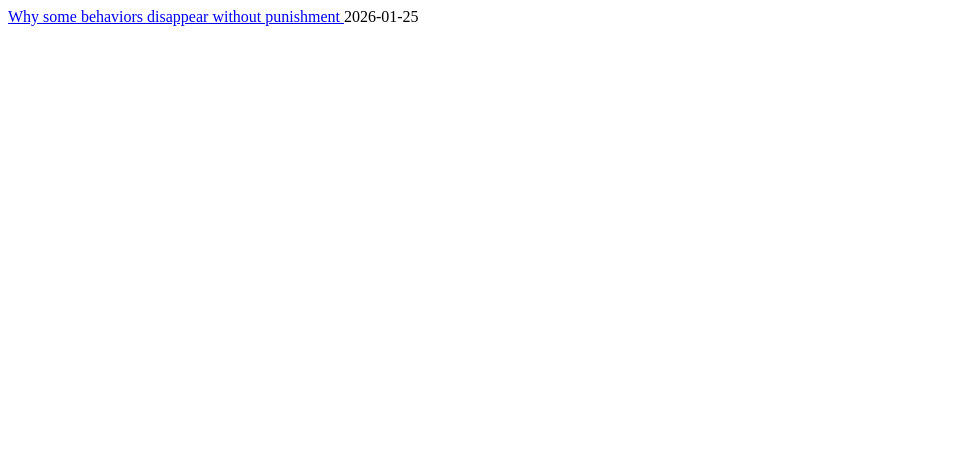
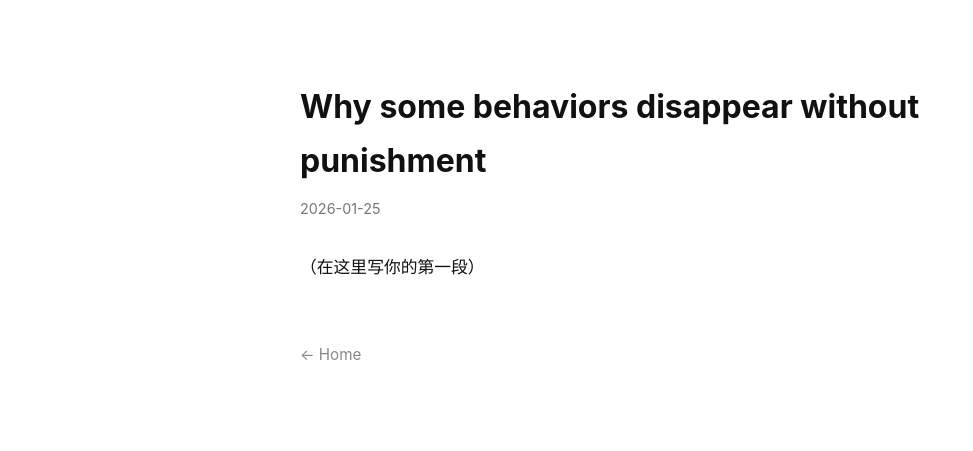
Before and after one commit to ch777ss/ch777ss.github.io, a plain HTML site: page notes/why-some-behaviors-disappear.html in a window 1280 px wide. Shown: the whole page, without its empty margins (0-973 px from the left). Drawn offline with Linux system fonts and the light colour scheme.

Commit message:
Update why-some-behaviors-disappear.html

```diff
--- a/notes/why-some-behaviors-disappear.html
+++ b/notes/why-some-behaviors-disappear.html
@@ -1,6 +1,68 @@
-<div class="note">
-  <a href="notes/why-some-behaviors-disappear.html">
-    Why some behaviors disappear without punishment
-  </a>
-  <span class="date">2026-01-25</span>
-</div>
+<!DOCTYPE html>
+<html lang="en">
+<head>
+  <meta charset="UTF-8" />
+  <meta name="viewport" content="width=device-width, initial-scale=1" />
+  <title>Why some behaviors disappear without punishment</title>
+
+  <style>
+    body {
+      margin: 0;
+      padding: 0;
+      background: #ffffff;
+      color: #111;
+      font-family: -apple-system, BlinkMacSystemFont, "Segoe UI",
+                   Roboto, Helvetica, Arial, sans-serif;
+      line-height: 1.7;
+    }
+
+    .container {
+      max-width: 680px;
+      margin: 80px auto;
+      padding: 0 24px;
+    }
+
+    h1 {
+      font-size: 2rem;
+      margin-bottom: 8px;
+    }
+
+    .date {
+      color: #777;
+      font-size: 0.9rem;
+      margin-bottom: 32px;
+    }
+
+    p {
+      font-size: 1.05rem;
+      margin-bottom: 20px;
+    }
+
+    a.back {
+      display: inline-block;
+      margin-top: 40px;
+      color: #888;
+      text-decoration: none;
+      font-size: 0.95rem;
+    }
+
+    a.back:hover {
+      text-decoration: underline;
+    }
+  </style>
+</head>
+
+<body>
+  <div class="container">
+    <h1>Why some behaviors disappear without punishment</h1>
+    <div class="date">2026-01-25</div>
+
+    <!-- 👇 从这里开始写正文 -->
+    <p>
+      （在这里写你的第一段）
+    </p>
+
+    <a href="/" class="back">← Home</a>
+  </div>
+</body>
+</html>
```
